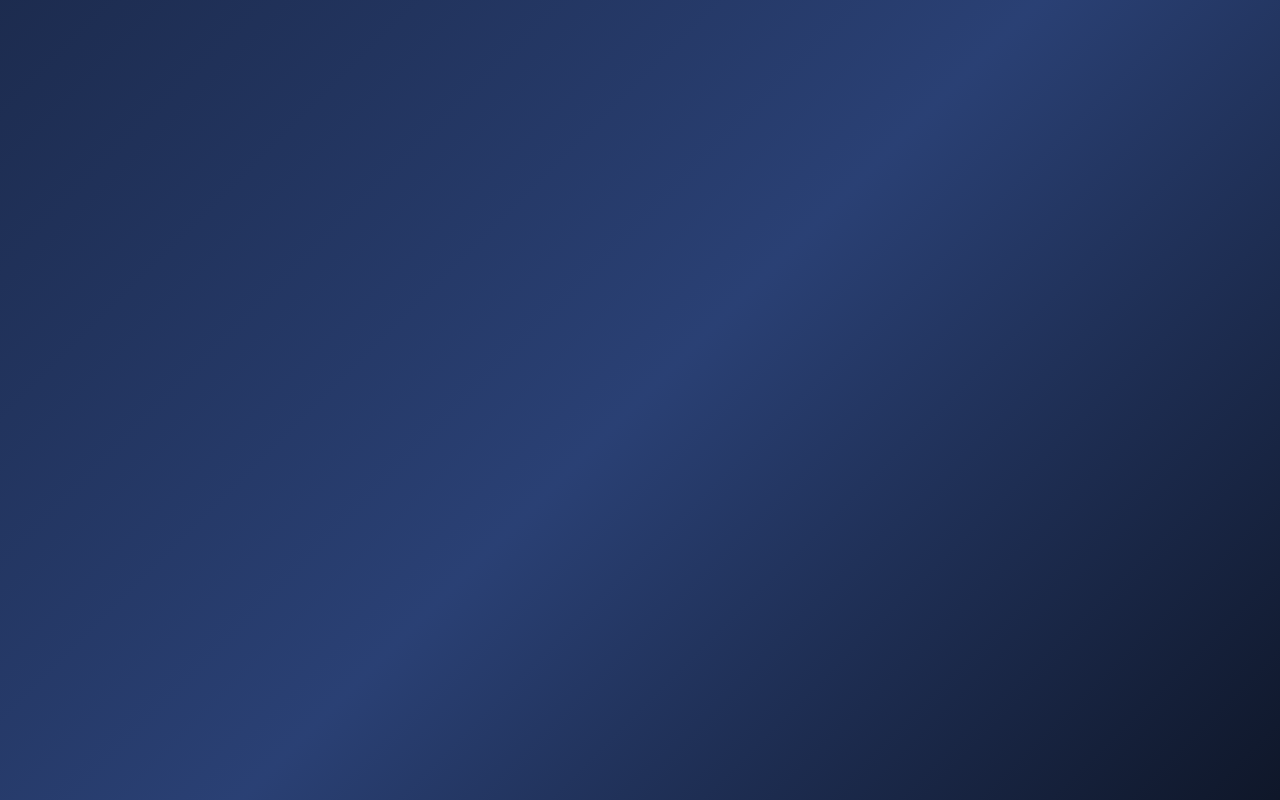
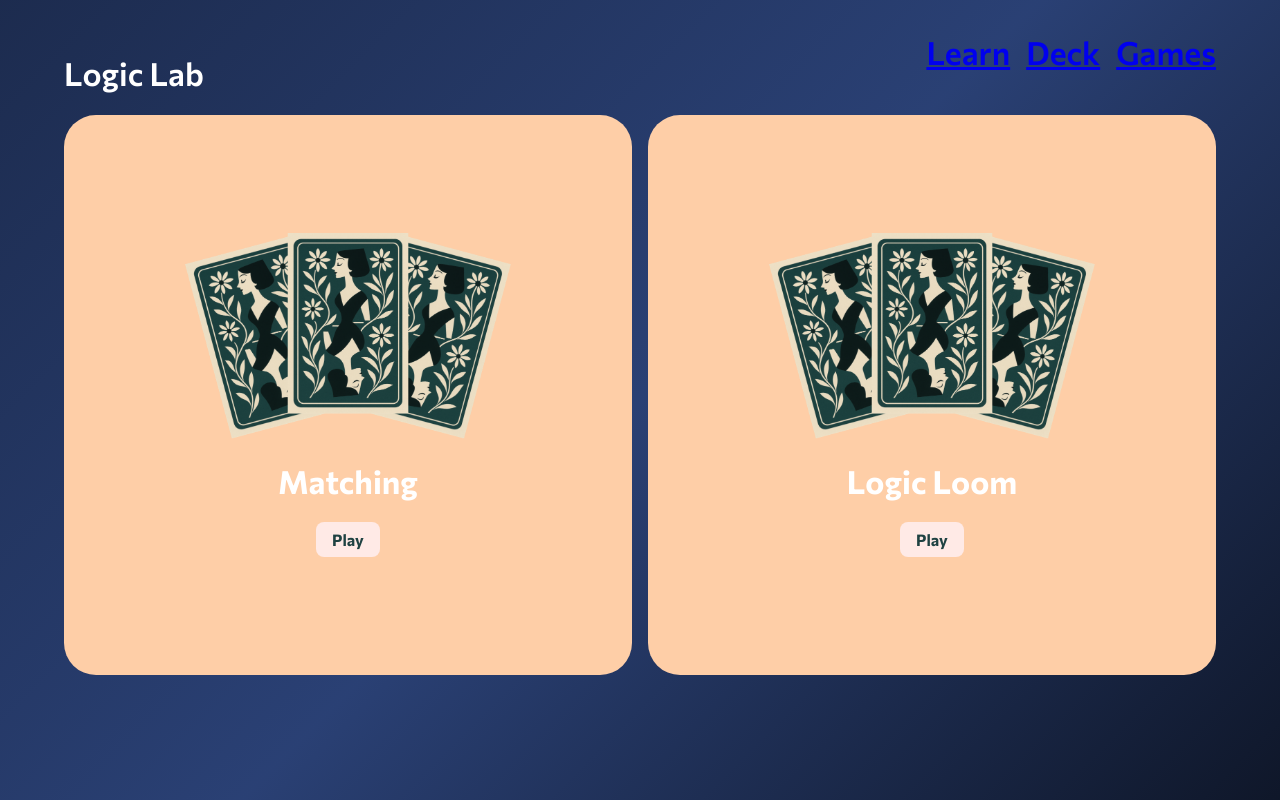
Before and after one commit to joysudo/logic-lab, a React (Vite) app: page /games in a window 1280 px wide. Built offline with nearby package versions, Linux system fonts and the light colour scheme.

Commit message:
Add styled games page

```diff
--- a/src/App.jsx
+++ b/src/App.jsx
@@ -4,6 +4,9 @@ import Home from './pages/Home';
 import Lesson from './pages/Lesson';
 import About from './pages/About';
 import Deck from './pages/Deck';
+import Games from './pages/Games';
+import Matching from './pages/Matching';
+import Loom from './pages/Loom';
 
 function App() {
   const [location] = useLocation();
@@ -21,6 +24,9 @@ function App() {
       <Route path="/lesson/:id" component={Lesson} />
       <Route path="/about" component={About} />
       <Route path="/deck" component={Deck} />
+      <Route path="/games" component={Games} />
+      <Route path="/matching" component={Matching} />
+      <Route path="/loom" component={Loom} />
     </Switch>
   );
 }
--- a/src/components/NavigationBar.jsx
+++ b/src/components/NavigationBar.jsx
@@ -5,7 +5,7 @@ export default function NavigationBar() {
             <div className="top-navigation-links">
                 <a href={`/`}>Learn</a>
                 <a href={`/deck`}>Deck</a>
-                <a href={`/about`}>About</a>
+                <a href={`/games`}>Games</a>
             </div>
         </div>
     );
--- /dev/null
+++ b/src/pages/Games.jsx
@@ -0,0 +1,21 @@
+import NavigationBar from "../components/NavigationBar";
+
+export default function Games() {
+  return (
+    <>
+      <NavigationBar/>
+      <div className="games-page">
+        <div className="games-card">
+        <img className="games-image" src={`/images/matching-icon.png`}></img>
+            <h1 className="games-label">Matching</h1>
+            <a className="games-button" href={`/matching`}>Play</a>
+        </div>
+        <div className="games-card">
+            <img className="games-image" src={`/images/matching-icon.png`}></img>
+            <h1 className="games-label">Logic Loom</h1>
+            <a className="games-button" href={`/loom`}>Play</a>
+        </div>
+      </div>
+    </>
+  );
+}
--- /dev/null
+++ b/src/pages/Loom.jsx
@@ -0,0 +1,6 @@
+export default function Loom() {
+    return (
+        <>
+        </>
+    );
+}
--- /dev/null
+++ b/src/pages/Matching.jsx
@@ -0,0 +1,6 @@
+export default function Matching() {
+    return (
+        <>
+        </>
+    );
+}
--- a/src/styles.css
+++ b/src/styles.css
@@ -577,3 +577,48 @@ html.lesson-page-background {
     height: auto;
     object-fit: contain;
 }
+
+.games-page {
+    display: flex;
+    gap: 1rem;
+}
+
+.games-card {
+    width: 100%;
+    min-height: 50vh;
+    padding: 5rem;
+    background-color: #fecea7;
+    border-radius: 2rem;
+    display: flex;
+    flex-direction: column;
+    justify-content: center;
+    align-items: center;
+}
+
+.games-image {
+    max-width: 80%;
+    max-height: auto;
+}
+
+.games-label {
+    color: white;
+}
+
+.games-button {
+    background-color: #ffeae6;
+    text-decoration: none !important;
+    color: #1f4242;
+    padding: 0.5rem 1rem;
+    border-radius: 0.5rem;
+    font-family: 'Commissioner', sans-serif;
+    font-weight: bold;
+    transition: all ease-in-out 0.1s;
+}
+
+.games-button:hover {
+    background-color: #fd7e61;
+    }
+
+.games-button:active {
+    background-color: #cc6249;
+}
```
Also changed, not shown: images/matching-icon.png (added).
